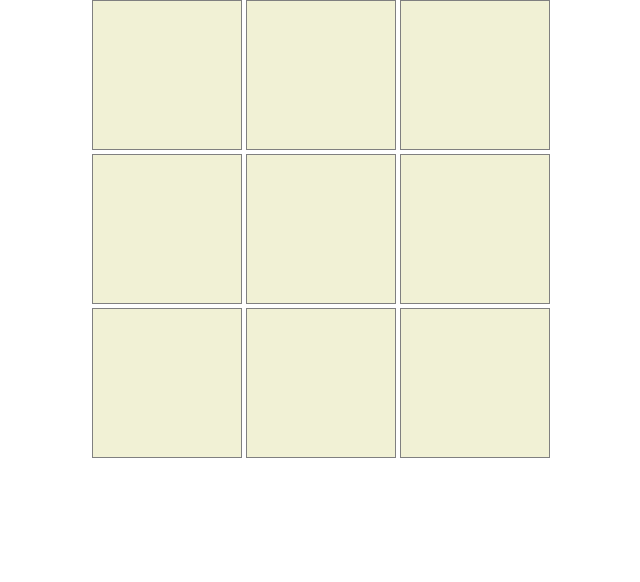
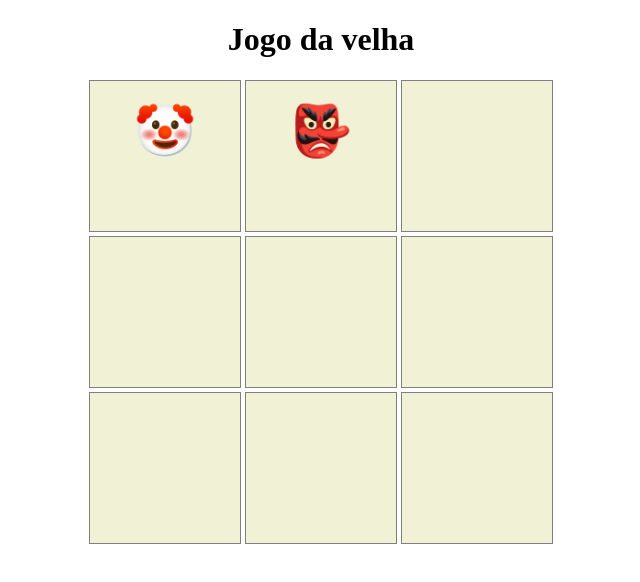
Before and after one commit to barralucas/joga-da-velha, a plain HTML site: page index.html in a window 1280 px wide. Shown: the whole page, without its empty margins (319-959 px from the left). Drawn offline with Linux system fonts and the light colour scheme.

Commit message:
criando jogadores

```diff
--- a/index.html
+++ b/index.html
@@ -9,10 +9,18 @@
 </head>
 <body>
 
+    <h1>Jogo da velha</h1>
+
     <div class="stage">
         <div>
-            <div id="0" class="square"></div>
-            <div id="1" class="square"></div>
+            <div id="0" class="square">
+                <div class="player1">
+
+                </div>
+            </div>
+            <div id="1" class="square">
+                <div class="player2"></div>
+            </div>
             <div id="2" class="square"></div>
         </div>
         <div>
--- a/style.css
+++ b/style.css
@@ -1,13 +1,5 @@
-* {
-    margin: 0;
-    border: 0;
-    padding: 0;
-    box-sizing: border-box;
-}
-
-body{
-    display: flex;
-    justify-content: center;
+body {
+    text-align: center;
 }
 
 .square {
@@ -17,3 +9,34 @@ body{
     background-color: #f1f1d5;
     border: 1px solid gray;
 }
+
+.player1 {
+    position: relative;
+}
+
+.player1::after {
+    position: absolute;
+    content: "\1F921";
+    font-size: 50px;
+    line-height: 100px;
+    top: 0;
+    bottom: 0;
+    right: 0;
+    left: 0;
+}
+
+
+.player2 {
+    position: relative;
+}
+
+.player2::after {
+    position: absolute;
+    content: "\1F47A";
+    font-size: 50px;
+    line-height: 100px;
+    top: 0;
+    bottom: 0;
+    right: 0;
+    left: 0;
+}
```
